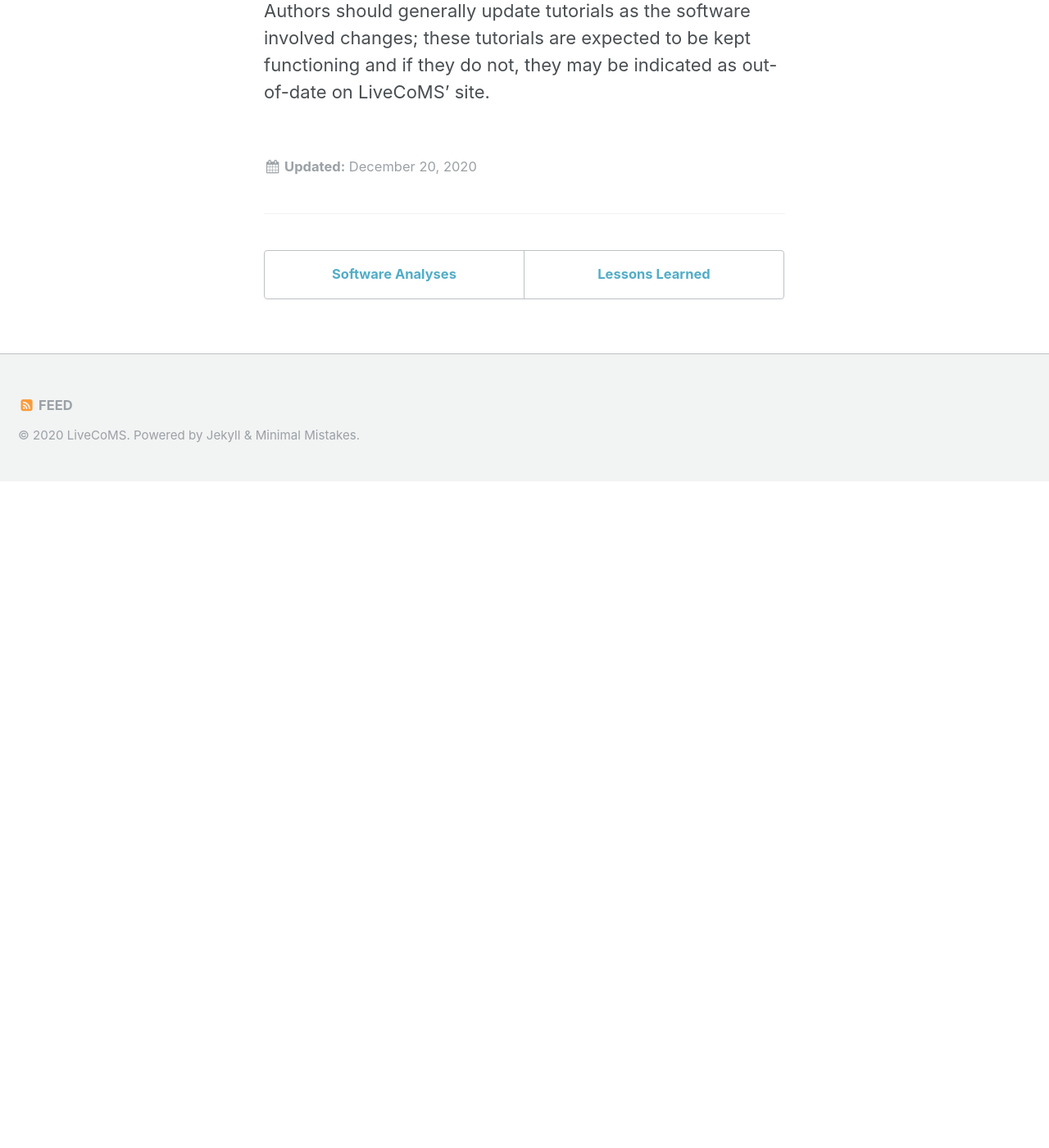
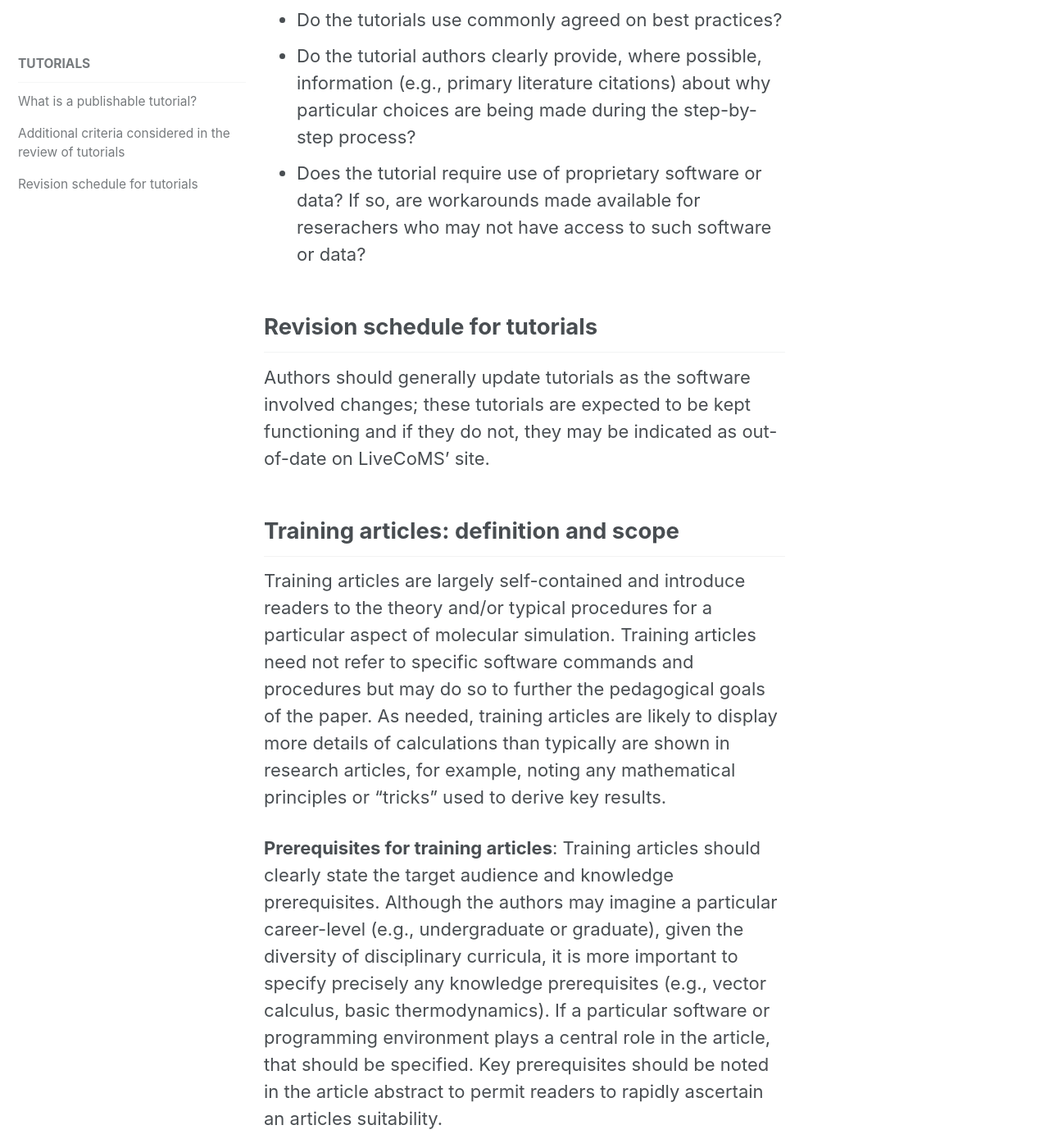
Before and after one commit to livecomsjournal/livecomsjournal.github.io, a Jekyll site: the page built from _author_instructions/05_tutorials.md, in a window 1280 px wide and 1400 px high, scrolled down 3330 px. Shown: the whole window at 82% size. Built offline with Jekyll 4.4.1, drawn with Linux system fonts in a browser that asks for light colours; before the commit the page ends 3917 px from its top, so only the background shows below that; some of the changed text lies outside the part shown.

Commit message:
Update 05_tutorials.md
Made a first pass for training articles.  Mala should review.

```diff
--- a/_author_instructions/05_tutorials.md
+++ b/_author_instructions/05_tutorials.md
@@ -7,8 +7,11 @@ excerpt: What is a publishable tutorial?
 permalink: /authors/tutorials/
 ---
 
-## What is a publishable tutorial?
-Tutorials are articles that take users through specific tasks or sequences of tasks to help the users learn how to do these tasks on their own for other applications or purposes.
+## What is a publishable tutorial and/or training article?
+The guidelines below will discuss tutorials and training articles separately, but the editors recognize that authors may wish to submit hybrid training/tutorial articles.  Authors pursuing a hybrid approach should carefully lay out their proposal in a pre-submission letter.  The editors are not setting pre-conditions on hybrid articles, except that they should combine elements from both types of papers in a logical way suitable to the goals of the article.
+
+## Tutorials
+Tutorials are articles that take users through specific tasks or sequences of tasks within a particular established software platform, to help the users learn how to do these tasks on their own for other applications or purposes.
 
 Tutorials are accompanied by associated other materials which help the reader put into practice the calculations described by the tutorial.
 These additional materials may include
@@ -42,3 +45,15 @@ Our goal is to encourage the development of high quality tutorials by providing
 Authors should generally update tutorials as the software involved
 changes; these tutorials are expected to be kept functioning and if
 they do not, they may be indicated as out-of-date on LiveCoMS' site.
+
+## Training articles: definition and scope
+Training articles are largely self-contained and introduce readers to the theory and/or typical procedures for a particular aspect of molecular simulation.  Training articles need not refer to specific software commands and procedures but may do so to further the pedagogical goals of the paper.  As needed, training articles are likely to display more details of calculations than typically are shown in research articles, for example, noting any mathematical principles or "tricks" used to derive key results.
+
+**Prerequisites for training articles**: Training articles should clearly state the target audience and knowledge prerequisites.  Although the authors may imagine a particular career-level (e.g., undergraduate or graduate), given the diversity of disciplinary curricula, it is more important to specify precisely any knowledge prerequisites  (e.g., vector calculus, basic thermodynamics).  If a particular software or programming environment plays a central role in the article, that should be specified.  Key prerequisites should be noted in the article abstract to permit readers to rapidly ascertain an articles suitability.
+
+## Additional criteria considered in the review of training articles
+* Does the manuscript cover material of significance for computational molecular scientists?
+* Is the target audience clearly identified, appropriate, and likely to benefit from the manuscript?
+* Is the level of detail, explanation, and graphical illustration sufficient to ensure clarity for the proposed target audience?
+* Does the manuscript point to additional resources, including a range of software implementations, more fundamental or auxiliary theoretical reference?
+* Does the manuscript clearly indicate approximations employed in the formulation presented, as well as any other possible sources of error in implementations of the material?
```
